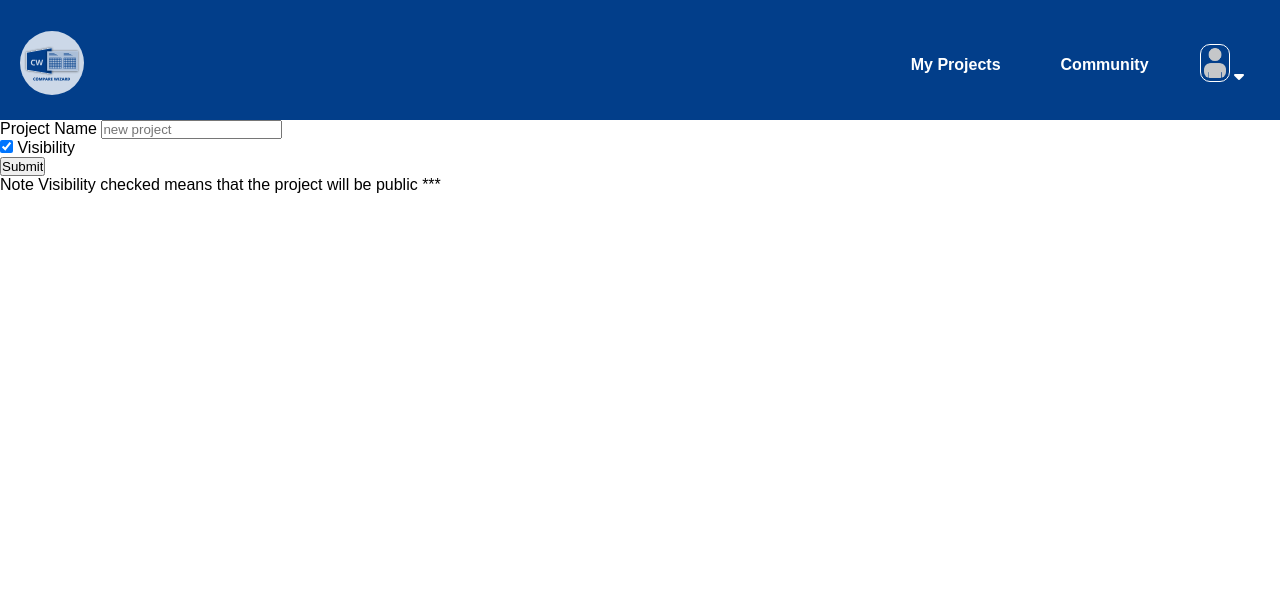
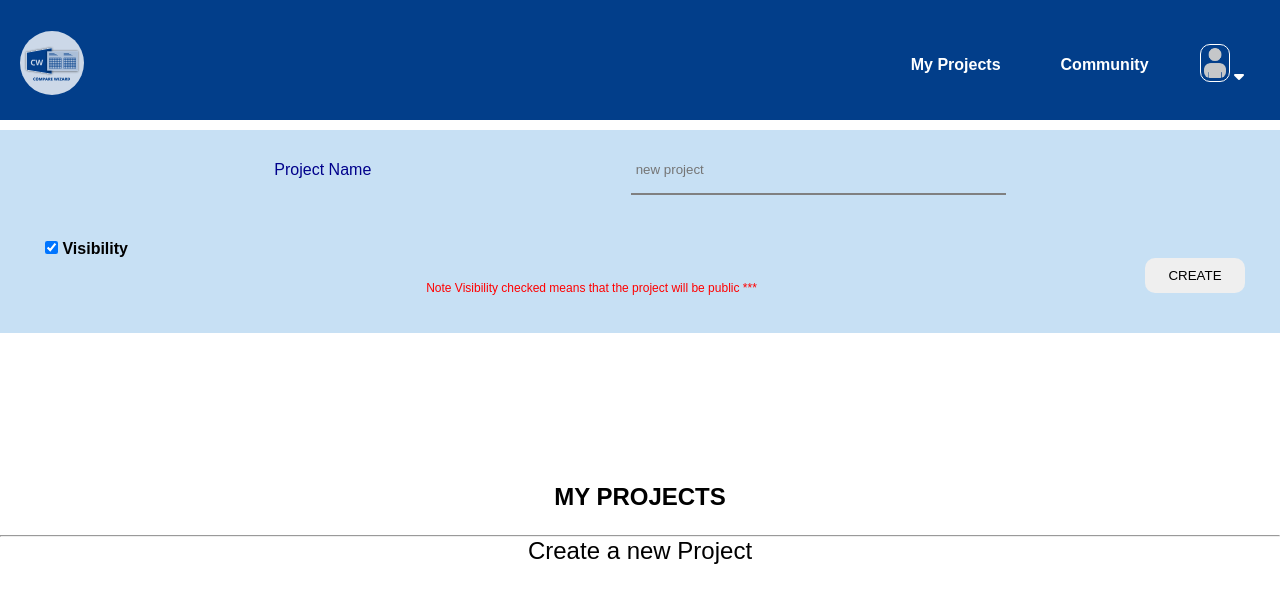
Before and after one commit to zuri-training/Excel_comp_team_110, a Django app: page /dashboard/project in a window 1280 px wide. Shown: the top 604 px of the page. Run offline with Django 4.2, Linux system fonts and the light colour scheme; the visitor is signed in with stand-in values (Sample User, id 1); data comes from the database, SQL or seed files in the repository; data that the repository does not hold is empty; some libraries are stand-ins or nearby versions.

Commit message:
added stylings to project page

```diff
--- a/compare_wizard/dashboard/templates/project.html
+++ b/compare_wizard/dashboard/templates/project.html
@@ -39,30 +39,89 @@
     {% comment %} style="margin: 12% auto">
     <a href="{% url 'dashboard' %}"><button>Start Project</button></a> {% endcomment %}
     <!-- new side bar -->
-    <div>
-      <form action="{% url 'new_project' %}" method="post" enctype="multipart/form-data" id="p-form">
+    <div class='main-1' style="display: block;box-sizing: border-box;margin-bottom: 150px;">
+      <form action="{% url 'new_project' %}" method="post" enctype="multipart/form-data" id="p-form" style="
+      margin-top: 10px;
+      background-color: rgba(156, 200, 236, 0.559);
+      padding: 15px;
+  ">
           {% csrf_token %}
-          <div>
-              <label for="title">Project Name</label>
-              <input type="text" name="title" id="title" placeholder="new project">
+          <div style="
+          height: 50px;
+          display: flex;
+          justify-content: space-evenly;
+          /* align-items: center; */
+      ">
+              <label for="title" style="align-self: center;color: darkblue;">Project Name</label>
+              <input type="text" name="title" id="title" placeholder="new project" style="
+              border: none;
+              border-bottom: 2px solid gray;
+              padding: 5px;
+              width: 30%;
+              background: transparent;
+          ">
           </div>
-          <div>
+          <div style="
+          margin: 45px 10px 0px 30px;
+          font-weight: bold;
+      ">
               <input type="checkbox" name="status" id="status" checked>
               <label for="status">Visibility</label>
           </div>
 
-          <input type="submit">
-
-          <p>Note Visibility checked means that the project will be public ***</p>
+          <input type="submit" value="CREATE" style="
+          /* background-color: #023e8a; */
+          width: 100px;
+          height: 35px;
+          padding: 3px;
+          /* color: white; */
+          border: 2px  skyblue;
+          border-radius: 10px;
+          float: right;
+          margin-right: 20px;
+      ">
+          <p style="
+          color: red;
+          font-size: 12px;
+          display: block;
+          text-align: center;
+          margin: 23px;
+      ">Note Visibility checked means that the project will be public ***</p>
       </form>
   </div>
-  <div>
+  <h2 style="
+  text-align: center;
+"> MY PROJECTS</h2><hr style="margin-top: 24px;"/>
+  <div class='main-2'>
+    {% if wanten %}
       <ul>
         {% for i in wanten %}
-        <li>{{ i.project_name }}, ____ {{ i.date_created }}, ___{{i.last_modified}}</li>
+        <li style="
+        display: block;
+        margin: 15PX;
+        padding: 15px;
+        box-shadow: 3px 5px 2px whitesmoke;
+    ">{{ i.project_name }} | {{ i.date_created }} | {{i.last_modified}} | {{i.status}}<button style="
+    float: right;
+    padding: 3px;
+    border: 0px;
+    border-radius: 2px;
+    margin-right: 15px;
+"> LOAD </button>
+<button style="
+    float: right;
+    padding: 3px;
+    border: 0px;
+    border-radius: 2px;
+    margin-right: 15px;
+"> DELETE </button></li>
         {% endfor %}
       </ul>
+    {% else %}
+      <p style="font-size: 24px; text-align: center;"> Create a new Project </p>
+    {% endif %}
   </div>
+
     <!-- <div class="sideynav">
       <a href="#">Highlight</a>
       <a href="#">Clean</a>
--- a/compare_wizard/dashboard/urls.py
+++ b/compare_wizard/dashboard/urls.py
@@ -6,6 +6,6 @@ urlpatterns = [
     # path('workspace', views.workspace, name="workspace"),
     # path('community', views.community, name="community"),
     path('project', views.project, name="project"),
-    path('new_project/use_arg/', new_project, name='new_project'),
+    path('new_project', new_project, name='new_project'),
     path('', views.dashboard, name="dashboard"),
 ]
--- a/compare_wizard/dashboard/views.py
+++ b/compare_wizard/dashboard/views.py
@@ -10,7 +10,11 @@ from .models import Project
 #   return render(request, 'community.html')
 
 def project(request):
-  return render(request, 'project.html')
+  user = User.objects.get(id = request.user.id)
+  instances = Project.objects.all().filter(user = user)
+
+  context = {'wanten': instances}
+  return render(request, 'project.html', context)
 
 def dashboard(request):
   return render(request, 'main.html')
```
